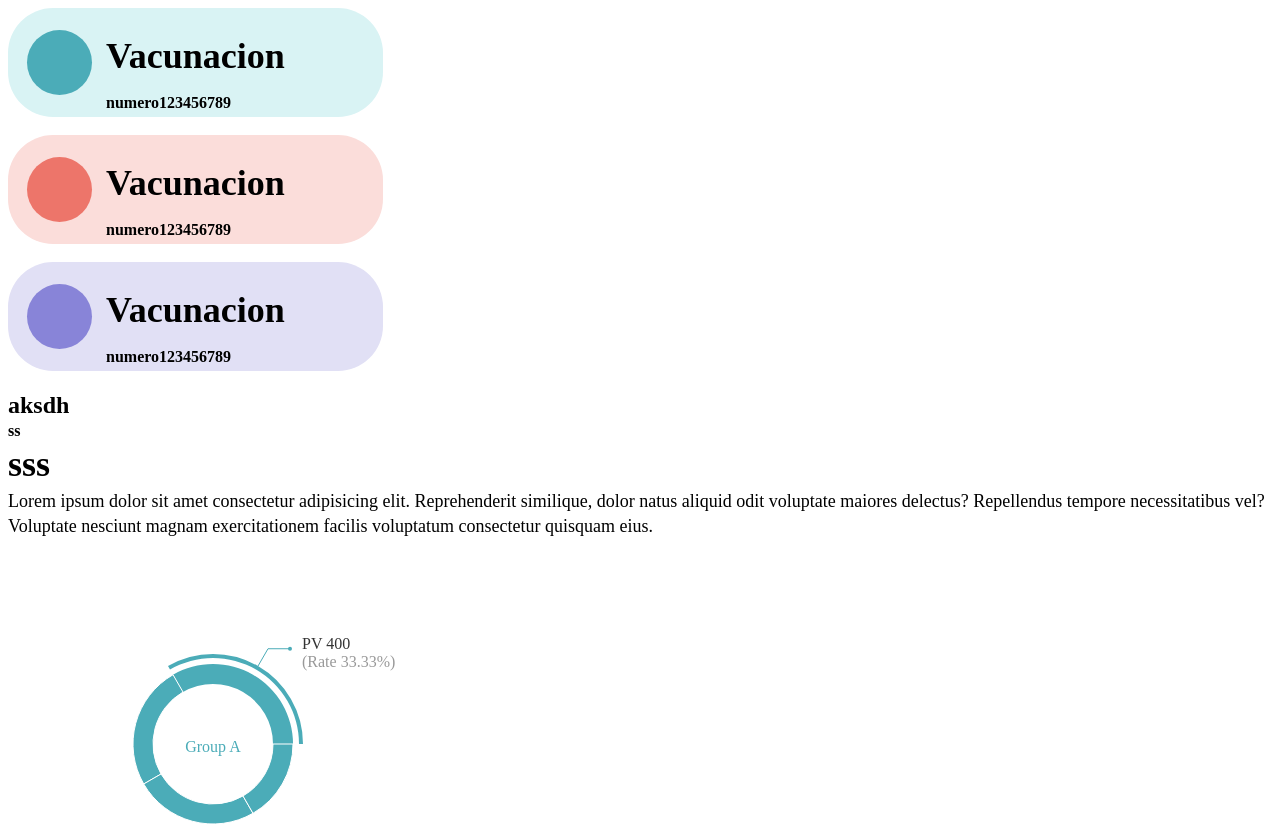
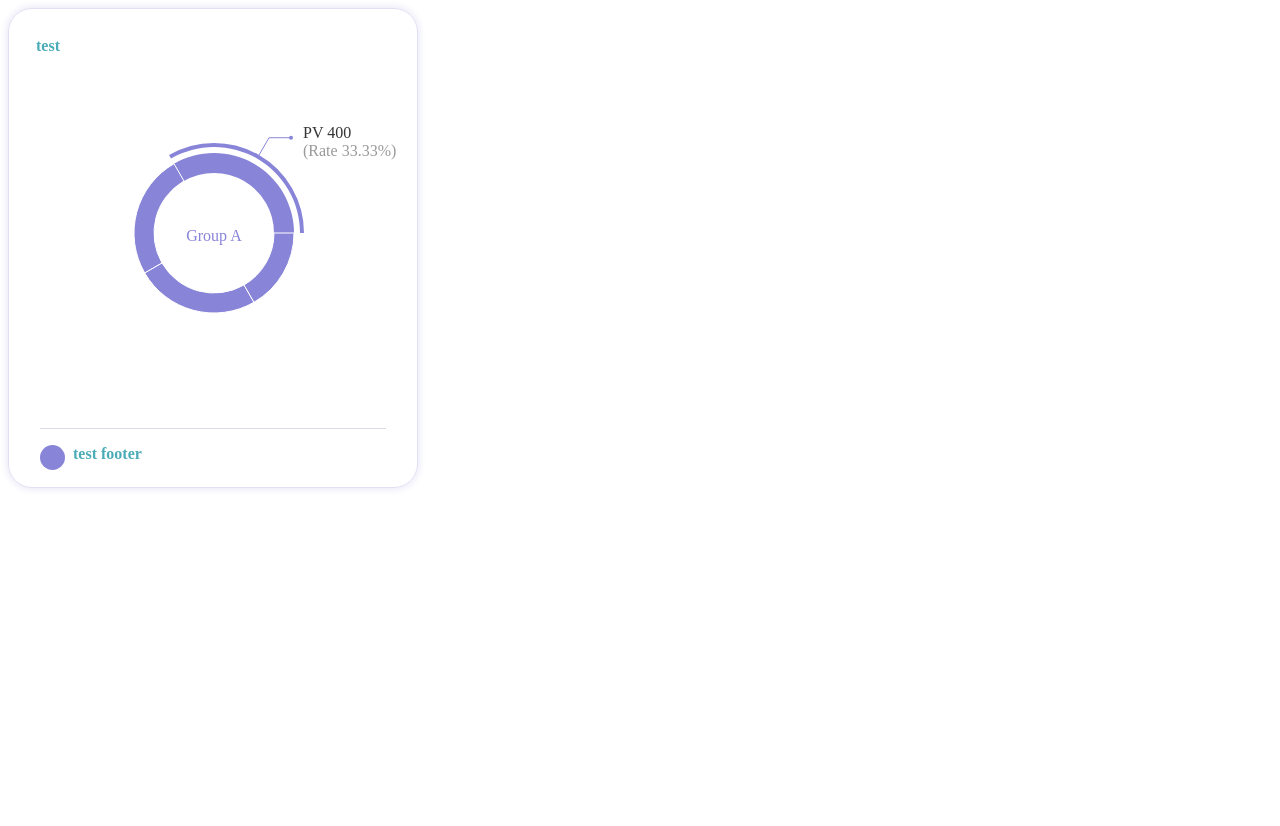
Before and after one commit to NicolasDevel/vaccine-dashboard, a React (Create React App) app: page / in a window 1280 px wide. Shown: the top 826 px of the page. After the commit the page ends 800 px from the top, so only its background shows below. Built offline with nearby package versions, Linux system fonts and the light colour scheme; a web font is replaced by a local one.

Commit message:
piew-grapich-card ok

```diff
--- /dev/null
+++ b/src/components/card-piew-graphic/CardPiewGraphic.tsx
@@ -0,0 +1,11 @@
+import React from "react"
+import {EColor} from "../../models/enum"
+import {CardSquare} from "../card-square/CardSquare"
+import {ICardSquare} from "../card-square/Interface"
+import {PiewGraphic} from "../piew-graphic/PiewGraphic"
+
+export const CardPiewGraphic: React.FC<ICardSquare> = (props)=>{
+    return <CardSquare {...props}>
+                <PiewGraphic data={props.data} color={EColor.secondary} />
+            </CardSquare>
+}
--- /dev/null
+++ b/src/components/card-square/CardSquare.scss
@@ -0,0 +1,41 @@
+.card-square{
+    width: 25.625rem;
+    height: 30rem;
+    box-sizing: border-box;
+    border-radius: 1.5rem;
+
+    &.decorarion-card-blue{
+        border : 1px solid var(--primary-light);
+        box-shadow: 0px 0px 8px var(--primary-light);
+    }
+    &.decorarion-card-violet{
+        border : 1px solid var(--secondary-light);
+        box-shadow: 0px 0px 8px var(--secondary-light);
+    }
+    &.decorarion-card-red{
+        border : 1px solid var(--third-light);
+        box-shadow: 0px 0px 8px var(--third-light);
+    }
+
+    .header{
+        position: relative;
+        top: 1.75rem;
+        left: 1.688rem;
+    }
+
+    .footer{
+        &.none{
+            display: none;
+        }
+            width: 21.625rem;
+            margin: auto;
+            border-top : 1px solid var(--line);
+        .text-footer{
+            display: flex;
+            margin-top: 1.038rem;
+            .margin{
+                margin-left: 0.5rem;
+            }
+        }
+    }
+}
--- /dev/null
+++ b/src/components/card-square/CardSquare.tsx
@@ -0,0 +1,24 @@
+import './CardSquare.scss';
+import {Subtitle, Title} from '../titles/Titles';
+import {ICardSquare} from './Interface';
+import Circle from '../circle/Circle';
+
+export const CardSquare: React.FC<ICardSquare> = ({children, textColor, title, graphicColor, footer=false, textFooter, borderColor}) => {
+    return <div className={`card-square decorarion-card-${borderColor}`}>
+        <section className='header'>
+            <em><Subtitle text={title} color={textColor} /></em>
+        </section>
+        <section className='body'>
+            {children}
+        </section>
+        {   footer &&
+            <section className={`footer ${footer ? '': 'none'}`}>
+                <div className='text-footer'>
+                    <Circle color={graphicColor} size='sm' />
+                    <Subtitle text={textFooter!} color={textColor} styles='margin'/>
+                </div>
+
+            </section>
+        }
+    </div>
+}
--- /dev/null
+++ b/src/components/card-square/Interface.ts
@@ -0,0 +1,11 @@
+import {color} from "../../models/type";
+
+export interface ICardSquare {
+    data        :   any[],
+    textColor   :   color,
+    title       :   string,
+    graphicColor:   color,
+    borderColor :   color,
+    footer?     :   boolean,
+    textFooter? :   string,
+}
--- a/src/components/circle/Circle.scss
+++ b/src/components/circle/Circle.scss
@@ -1,6 +1,12 @@
 .circle{
-    height: 4.063rem;
-    width: 4.063rem;
+    &.sm{
+        height: 1.563rem;
+        width: 1.563rem;
+    }
+    &.bg{
+        height: 4.063rem;
+        width: 4.063rem;
+    }
     border-radius: 50%;
 }
 
--- a/src/components/circle/Circle.tsx
+++ b/src/components/circle/Circle.tsx
@@ -3,7 +3,11 @@ import {ICircle} from './Interface';
 import './Circle.scss';
 
 const Circle = (props:ICircle) =>{
-    return <div className={`circle ${props.color}`} />
+    const {
+        color,
+        size = 'bg',
+    } = props;
+    return <div className={`circle ${size} ${color}`} />
 }
 
 export default Circle;
--- a/src/components/circle/Interface.ts
+++ b/src/components/circle/Interface.ts
@@ -2,4 +2,5 @@ import {color} from "../../models/type";
 
 export interface ICircle {
     color   :   color;
+    size?   :   'sm' | 'bg'
 }
--- a/src/pages/home/Home.tsx
+++ b/src/pages/home/Home.tsx
@@ -1,6 +1,6 @@
 import React from 'react';
+import {CardPiewGraphic} from '../../components/card-piew-graphic/CardPiewGraphic';
 import CardRectangleInfo from '../../components/card-rectangle-info/CardRectangleInfo';
-import {PiewGraphic} from '../../components/piew-graphic/PiewGraphic';
 import {EColor} from '../../models/enum';
 
 class Home extends React.Component {
@@ -12,18 +12,15 @@ class Home extends React.Component {
     ];
     render(){
         return <div>
-            <CardRectangleInfo color={'blue'} title={'Vacunacion'} subtitle={'numero123456789'}/>   <br/>
-            <CardRectangleInfo color={'red'} title={'Vacunacion'} subtitle={'numero123456789'}/>    <br/>
-            <CardRectangleInfo color={'violet'} title={'Vacunacion'} subtitle={'numero123456789'}/> <br/>
-            <h2 className="variation">
-                aksdh
-            </h2>
-            <h5>ss</h5>
-            <h2>sss</h2>
-            <p>Lorem ipsum dolor sit amet consectetur adipisicing elit. Reprehenderit similique, dolor natus aliquid odit voluptate maiores delectus? Repellendus tempore necessitatibus vel? Voluptate nesciunt magnam exercitationem facilis voluptatum consectetur quisquam eius.</p>
-            <PiewGraphic data={this.data} color={EColor.primary} />
-            <PiewGraphic data={this.data} color={EColor.secondary} />
-            <PiewGraphic data={this.data} color={EColor.third} />
+            <CardPiewGraphic
+                graphicColor='violet'
+                textColor='blue'
+                title='test'
+                footer={true}
+                textFooter='test footer'
+                borderColor='violet'
+                data={this.data}
+            />
         </div>
 
     }
--- a/src/theme/text.scss
+++ b/src/theme/text.scss
@@ -3,6 +3,25 @@ h1, h2, h3, h4, h5, h6, p  {
     margin-block-end: 0em;
     margin-inline-start: 0px;
     margin-inline-end: 0px;
+    &.text-blue{
+        color: var(--primary);
+    }
+
+    &.text-violet{
+        color: var(--secondary);
+    }
+
+    &.text-red{
+        color: var(--third);
+    }
+
+    &.text-disabled{
+        color: var(--disabled-text)
+    }
+}
+
+em{
+    font-style: normal;
 }
 
 h2 {
@@ -27,19 +46,3 @@ p{
     font-size: 1.125rem;
     line-height: 1.533rem;
 }
-
-.primary{
-    color: var(--primary);
-}
-
-.secondary{
-    color: var(--secondary);
-}
-
-.third{
-    color: var(--third);
-}
-
-.disabled{
-    color: var(--disabled-text)
-}
--- a/src/theme/variables.scss
+++ b/src/theme/variables.scss
@@ -11,4 +11,5 @@ body {
     --primary-text  : #061058;
     --disabled-text : #B4B7CC;
 
+    --line  : #DADCE6;
 }
```
